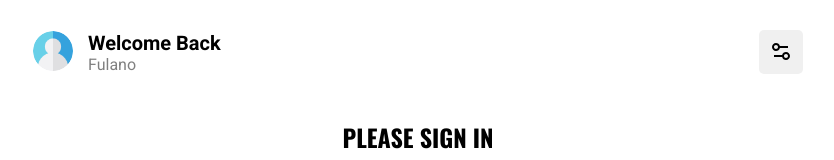
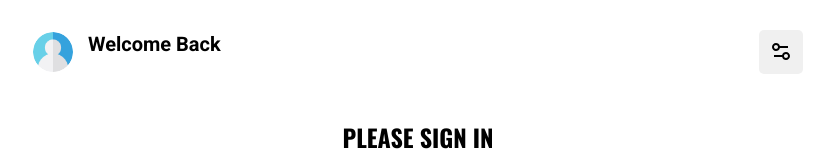
Before and after one commit to julioarhernandez/cards, a Vue app: page /signin in a window 1280 px wide. Shown: the top 160 px of the page, without its empty margins (222-1056 px from the left). Built offline with nearby package versions, Linux system fonts and the light colour scheme; no server answers; what vue-tippy would draw is missing.

Commit message:
SignOut link UI

```diff
--- a/src/components/App/App.html
+++ b/src/components/App/App.html
@@ -1,6 +1,7 @@
 <div id="app-wrapper">
   <Nav
       :userAvatar="userAvatar"
+      :userDisplayName="userDisplayName"
       :handleSignOut="handleSignOut"
       :filterBy="filterBy"
       :filterRewardCategory="filterRewardCategory"
--- a/src/components/App/App.js
+++ b/src/components/App/App.js
@@ -17,6 +17,7 @@ export default defineComponent({
             isLoggedIn: false,
             userEmail: null,
             userAvatar: "",
+            userDisplayName: "",
             filteredRewards: false,
             filterRewardCategory: '',
             sortedFilteredData: [],
@@ -159,6 +160,7 @@ export default defineComponent({
             if (user){
                 this.isLoggedIn = true;
                 this.userEmail = user.email;
+                this.userDisplayName = user.displayName;
                 this.userAvatar = user.photoURL;
                 this.cards = useLoadedCards(this.userEmail);
             }else {
--- a/src/components/Nav/Nav.html
+++ b/src/components/Nav/Nav.html
@@ -18,7 +18,7 @@
                     Welcome back
                 </div>
                 <div class="nav-header-username">
-                    Fulano
+                    {{ userDisplayName }}
                 </div>
             </div>
 
--- a/src/components/Nav/Nav.js
+++ b/src/components/Nav/Nav.js
@@ -4,7 +4,7 @@ import Filter from "@/components/Filter/Filter.vue";
 
 export default defineComponent({
     name: 'Nav',
-    props: ['userAvatar', 'handleSignOut', 'filterBy','filterRewardCategory','resetFilterBy','isLoggedIn'],
+    props: ['userAvatar', 'userDisplayName', 'handleSignOut', 'filterBy','filterRewardCategory','resetFilterBy','isLoggedIn'],
     components: { Filter },
     data(){
         return {
--- a/src/components/Nav/Nav.scss
+++ b/src/components/Nav/Nav.scss
@@ -69,6 +69,12 @@ nav {
             display: flex;
             flex: 1 1 auto;
             gap: 15px;
+            &-text {
+                z-index: 0;
+            }
+            &-avatar {
+                z-index: 1;
+            }
         }
         &-username {
             font-size: 16px;
@@ -132,17 +138,17 @@ nav {
         &__menu {
             position: absolute;
             width: 80px;
-            right: 30px;
-            top: 0px;
+            left: 50px;
+            top: 5px;
             z-index: -1;
             &:before {
                 content: "";
                 position: absolute;
-                width: 92px;
-                right: -43px;
+                width: 136px;
+                left: -63px;
                 top: -16px;
-                padding: 10px 40px 10px 15px;
-                background: rgb(255 255 255);
+                padding: 10px;
+                background: rgb(255, 255, 255);
                 border-radius: 10px;
                 height: 43px;
                 z-index: -1;
```
